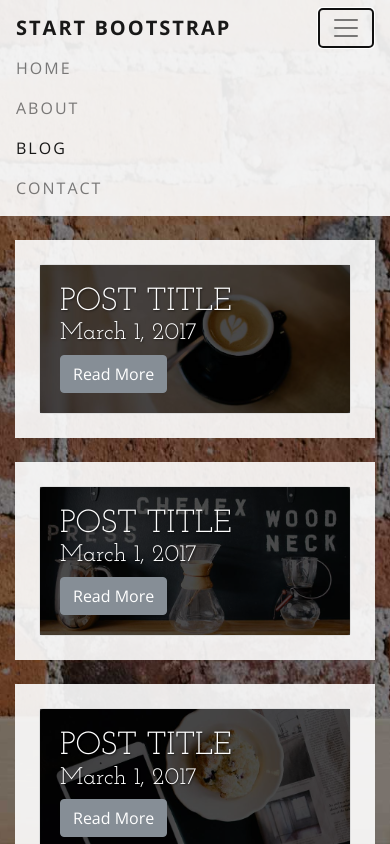
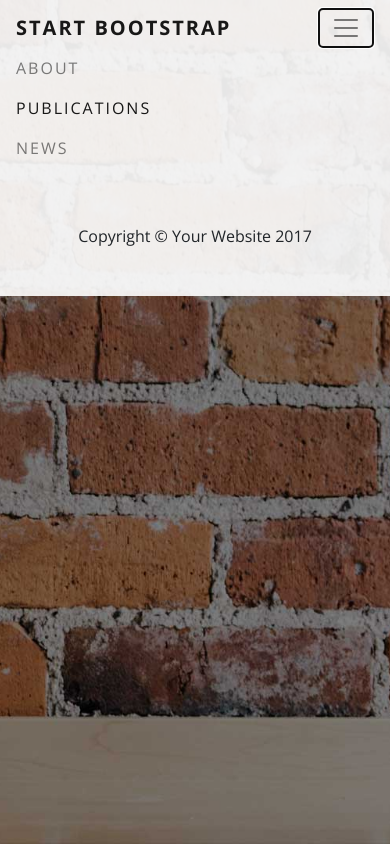
Before and after one commit to nkarusala/nkarusala.github.io, a website: page blog.html in a window 390 px wide. Both pictures are taken after a click on the button "Toggle navigation". Shown: the top 844 px of the page. Drawn offline with nearby package versions, Linux system fonts and the light colour scheme.

Commit message:
custom homepage

```diff
--- a/blog.html
+++ b/blog.html
@@ -8,7 +8,7 @@
     <meta name="description" content="">
     <meta name="author" content="">
 
-    <title>Business Casual - Start Bootstrap Theme</title>
+    <title>Naveena Karusala</title>
 
     <!-- Bootstrap core CSS -->
     <link href="vendor/bootstrap/css/bootstrap.min.css" rel="stylesheet">
@@ -25,7 +25,7 @@
   <body>
 
     <div class="tagline-upper text-center text-heading text-shadow text-white mt-5 d-none d-lg-block">Business Casual</div>
-    <div class="tagline-lower text-center text-expanded text-shadow text-uppercase text-white mb-5 d-none d-lg-block">3481 Melrose Place | Beverly Hills, CA 90210 | 123.456.7890</div>
+    <div class="tagline-lower text-center text-expanded text-shadow text-uppercase text-white mb-5 d-none d-lg-block">naveenak at uw dot edu</div>
 
     <!-- Navigation -->
     <nav class="navbar navbar-expand-lg navbar-light bg-faded py-lg-4">
@@ -37,76 +37,20 @@
         <div class="collapse navbar-collapse" id="navbarResponsive">
           <ul class="navbar-nav mx-auto">
             <li class="nav-item px-lg-4">
-              <a class="nav-link text-uppercase text-expanded" href="index.html">Home
+              <a class="nav-link text-uppercase text-expanded" href="index.html">About
                 <span class="sr-only">(current)</span>
               </a>
             </li>
-            <li class="nav-item px-lg-4">
-              <a class="nav-link text-uppercase text-expanded" href="about.html">About</a>
-            </li>
             <li class="nav-item active px-lg-4">
-              <a class="nav-link text-uppercase text-expanded" href="blog.html">Blog</a>
+              <a class="nav-link text-uppercase text-expanded" href="blog.html">Publications</a>
             </li>
             <li class="nav-item px-lg-4">
-              <a class="nav-link text-uppercase text-expanded" href="contact.html">Contact</a>
+              <a class="nav-link text-uppercase text-expanded" href="contact.html">News</a>
             </li>
           </ul>
         </div>
       </div>
     </nav>
-
-    <div class="container">
-
-      <div class="bg-faded p-4 my-4">
-        <div class="card card-inverse">
-          <img class="card-img img-fluid w-100" src="img/slide-1.jpg" alt="">
-          <div class="card-img-overlay bg-overlay">
-            <h2 class="card-title text-shadow text-white text-uppercase mb-0">Post Title</h2>
-            <h4 class="text-shadow text-white">March 1, 2017</h4>
-            <p class="lead card-text text-shadow text-white w-50 d-none d-lg-block">Lorem ipsum dolor sit amet, consectetur adipisicing elit. Velit repellat provident quo aliquam eius ea, animi porro magnam totam dolor nam error quas labore eveniet dicta nostrum inventore veniam. Ipsam?</p>
-            <a href="#" class="btn btn-secondary">Read More</a>
-          </div>
-        </div>
-      </div>
-
-      <div class="bg-faded p-4 my-4">
-        <div class="card card-inverse">
-          <img class="card-img img-fluid w-100" src="img/slide-2.jpg" alt="">
-          <div class="card-img-overlay bg-overlay">
-            <h2 class="card-title text-shadow text-white text-uppercase mb-0">Post Title</h2>
-            <h4 class="text-shadow text-white">March 1, 2017</h4>
-            <p class="lead card-text text-shadow text-white w-50 d-none d-lg-block">Lorem ipsum dolor sit amet, consectetur adipisicing elit. Velit repellat provident quo aliquam eius ea, animi porro magnam totam dolor nam error quas labore eveniet dicta nostrum inventore veniam. Ipsam?</p>
-            <a href="#" class="btn btn-secondary">Read More</a>
-          </div>
-        </div>
-      </div>
-
-      <div class="bg-faded p-4 my-4">
-        <div class="card card-inverse">
-          <img class="card-img img-fluid w-100" src="img/slide-3.jpg" alt="">
-          <div class="card-img-overlay bg-overlay">
-            <h2 class="card-title text-shadow text-white text-uppercase mb-0">Post Title</h2>
-            <h4 class="text-shadow text-white">March 1, 2017</h4>
-            <p class="lead card-text text-shadow text-white w-50 d-none d-lg-block">Lorem ipsum dolor sit amet, consectetur adipisicing elit. Velit repellat provident quo aliquam eius ea, animi porro magnam totam dolor nam error quas labore eveniet dicta nostrum inventore veniam. Ipsam?</p>
-            <a href="#" class="btn btn-secondary">Read More</a>
-          </div>
-        </div>
-      </div>
-
-      <!-- Pagination -->
-      <div class="bg-faded p-4 my-4">
-        <ul class="pagination justify-content-center mb-0">
-          <li class="page-item">
-            <a class="page-link" href="#">&larr; Older</a>
-          </li>
-          <li class="page-item disabled">
-            <a class="page-link" href="#">Newer &rarr;</a>
-          </li>
-        </ul>
-      </div>
-
-    </div>
-    <!-- /.container -->
 
     <footer class="bg-faded text-center py-5">
       <div class="container">
```
